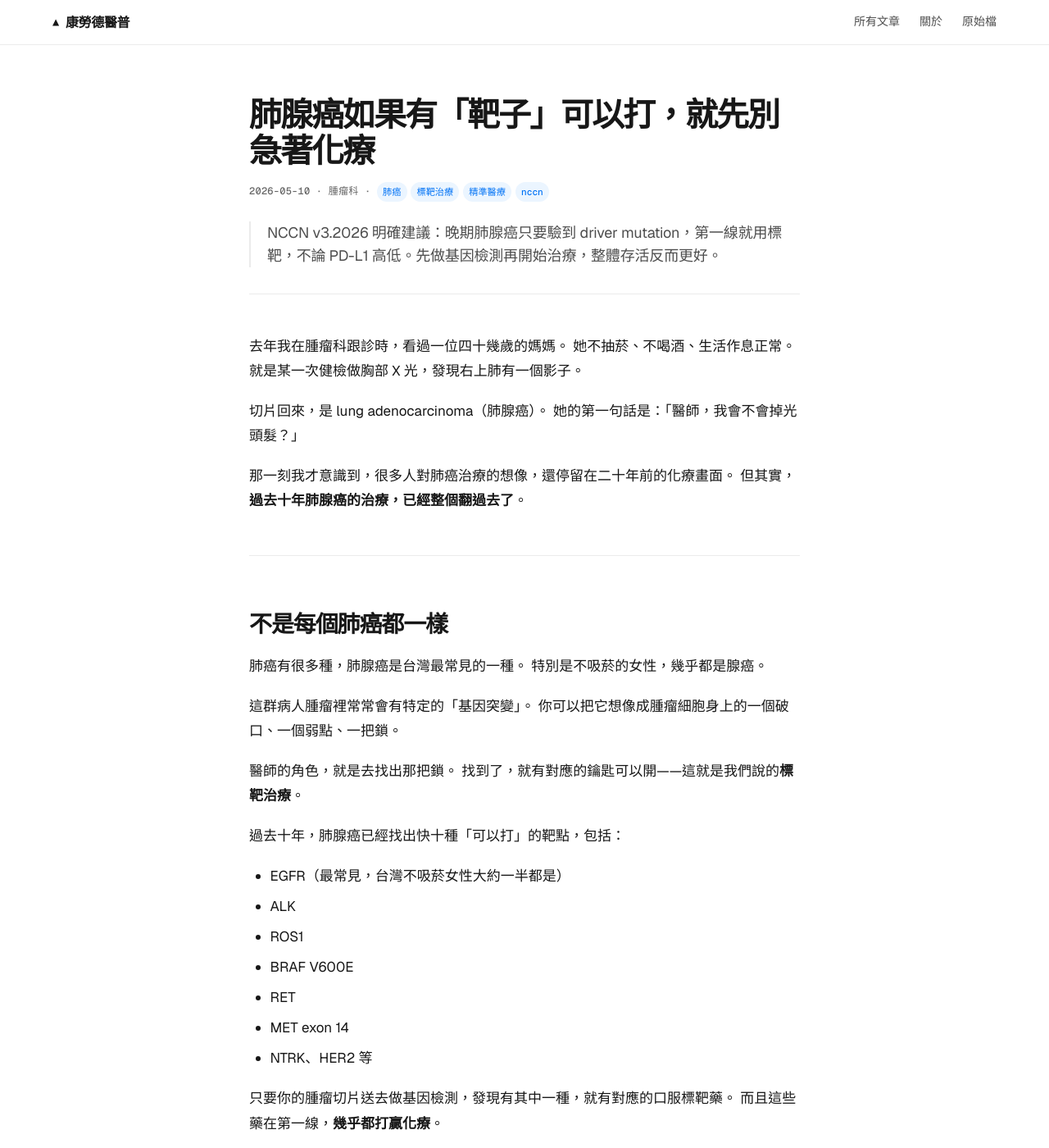
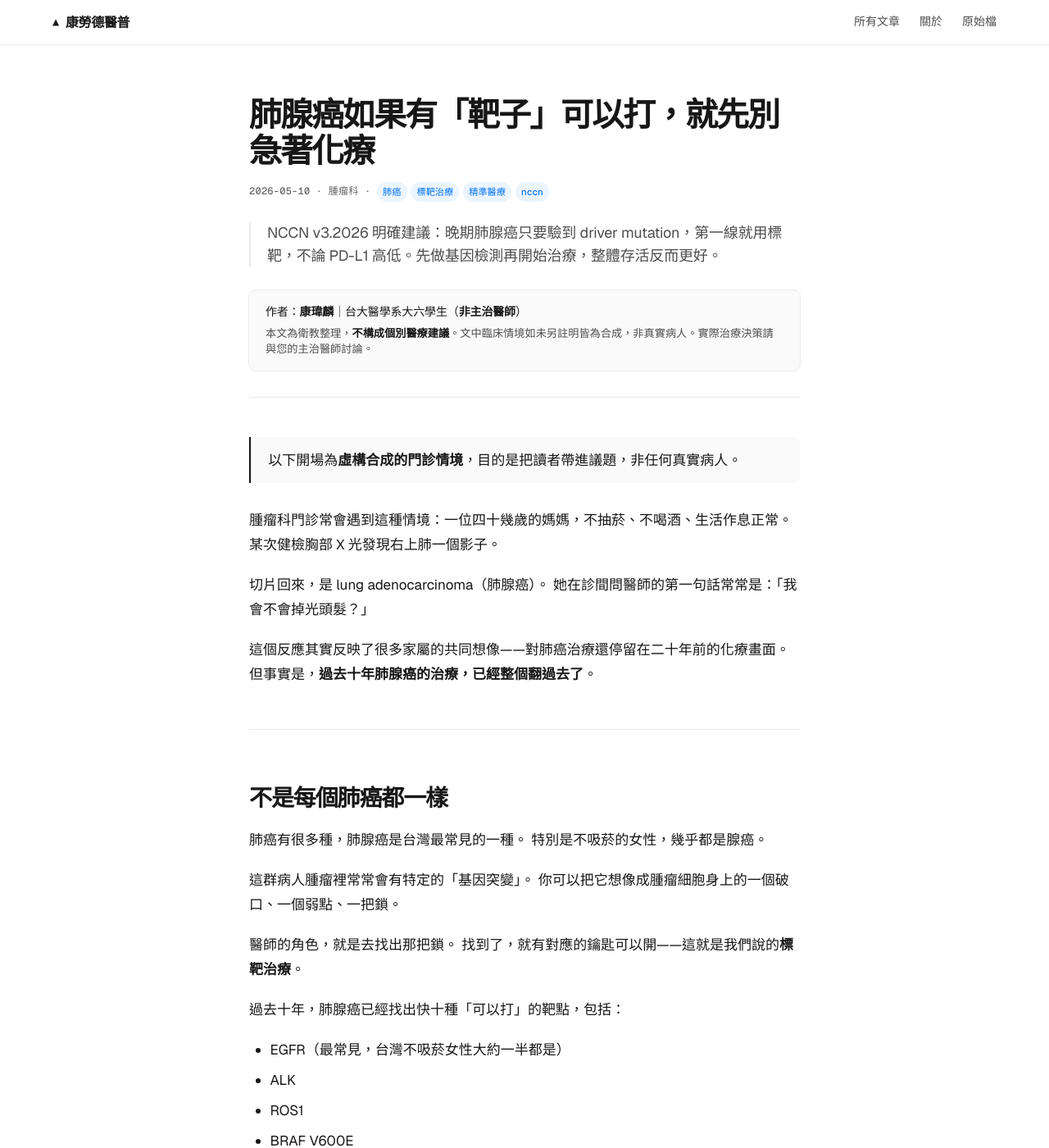
Before and after one commit to fireman333/KlaudeHealthEducation, a Jekyll site: the page built from _posts/2026-05-10-lung-adenocarcinoma-targeted-therapy.md, in a window 1280 px wide and 1400 px high. Shown: the whole window at 82% size. Built offline with Jekyll 4.4.1, drawn with Linux system fonts in a browser that asks for light colours; some of the changed text lies outside the part shown.

Commit message:
legal: add author byline + strengthen disclaimers + reframe first-person opening
Three layered mitigations to clarify author is a medical student (not a
licensed physician) and reduce risk under 醫師法 § 28 / 醫療法 § 84-87 /
民法 negligence:

1. _layouts/post.html: add .post-disclaimer-byline auto-rendered on
   every post header — states author = medical student (not attending),
   case scenarios are composite, not individual medical advice
2. assets/css/style.css: vercel-style card for the byline (subtle bg,
   light ring, stays within design system)
3. about.md: prominent ⚠ banner — no medical license, no individual
   case consultations, all clinical scenarios composite
4. lung adeno post: opening reframed from "去年我在腫瘤科跟診時" (could
   imply clinical authority) to neutral "腫瘤科門診常會遇到這種情境";
   explicit > 虛構合成情境 callout at the top; closing reframed as
   "假想情境" rather than tracking a real patient

Co-Authored-By: Claude Opus 4.7 (1M context) <noreply@anthropic.com>

```diff
--- a/_layouts/post.html
+++ b/_layouts/post.html
@@ -12,6 +12,11 @@ layout: default
     {% if page.summary %}
     <p class="post-summary">{{ page.summary }}</p>
     {% endif %}
+
+    <aside class="post-disclaimer-byline" role="note">
+      <p class="byline">作者：<strong>康瑋麟</strong>｜台大醫學系大六學生（<strong>非主治醫師</strong>）</p>
+      <p class="byline-disclaimer">本文為衛教整理，<strong>不構成個別醫療建議</strong>。文中臨床情境如未另註明皆為合成，非真實病人。實際治療決策請與您的主治醫師討論。</p>
+    </aside>
   </header>
 
   <div class="post-content">
--- a/_posts/2026-05-10-lung-adenocarcinoma-targeted-therapy.md
+++ b/_posts/2026-05-10-lung-adenocarcinoma-targeted-therapy.md
@@ -21,15 +21,16 @@ sources:
     url: "https://www.iaslc.org/iaslc-news/press-release/flaura2-trial-shows-osimertinib-plus-chemotherapy-improves-overall"
 ---
 
-去年我在腫瘤科跟診時，看過一位四十幾歲的媽媽。
-她不抽菸、不喝酒、生活作息正常。
-就是某一次健檢做胸部 X 光，發現右上肺有一個影子。
+> 以下開場為**虛構合成的門診情境**，目的是把讀者帶進議題，非任何真實病人。
+
+腫瘤科門診常會遇到這種情境：一位四十幾歲的媽媽，不抽菸、不喝酒、生活作息正常。
+某次健檢胸部 X 光發現右上肺一個影子。
 
 切片回來，是 lung adenocarcinoma（肺腺癌）。
-她的第一句話是：「醫師，我會不會掉光頭髮？」
+她在診間問醫師的第一句話常常是：「我會不會掉光頭髮？」
 
-那一刻我才意識到，很多人對肺癌治療的想像，還停留在二十年前的化療畫面。
-但其實，**過去十年肺腺癌的治療，已經整個翻過去了**。
+這個反應其實反映了很多家屬的共同想像——對肺癌治療還停留在二十年前的化療畫面。
+但事實是，**過去十年肺腺癌的治療，已經整個翻過去了**。
 
 ---
 
@@ -184,10 +185,12 @@ NCCN 引用了真實世界研究的結論：
 這個十年是精準醫療的十年。
 找對藥，很多人可以把它變成像高血壓糖尿病一樣的慢性病——長期吃藥，照樣上班、旅行、看孩子長大。
 
-那位四十幾歲的媽媽，後來驗到 EGFR exon 19 deletion，開始吃 osimertinib。
-半年後回診，腫瘤已經縮到看不太到了。
-她沒掉頭髮。
+回到開場那個假想情境：如果這位媽媽驗到 EGFR exon 19 deletion，開始吃 osimertinib——
+依 FLAURA 研究數據，半年後回診時腫瘤多半已縮到看不太到。
+而且，她不會掉頭髮。
+
+這就是這個十年精準醫療帶來的改變。
 
 ---
 
-> ⚠ 本文為衛教科普，case 為虛構合成（綜合常見臨床情境，非實際病人）。實際治療決策請與您的主治醫師討論。
+> ⚠ 本文為**衛教科普**，所有臨床情境為**虛構合成**（綜合常見門診情境、非實際病人）。實際治療決策請與您的主治醫師討論。
--- a/assets/css/style.css
+++ b/assets/css/style.css
@@ -316,6 +316,31 @@ hr {
   letter-spacing: -0.01em;
 }
 
+/* Author byline + disclaimer (every post) — vercel card style, prominent enough to read */
+.post-disclaimer-byline {
+  margin: 1.75rem 0 0;
+  padding: 1rem 1.25rem;
+  border-radius: 8px;
+  background: var(--color-surface-tint);
+  box-shadow: var(--shadow-light-ring);
+  font-size: 0.875rem;
+  line-height: 1.55;
+}
+
+.post-disclaimer-byline .byline {
+  margin: 0;
+  color: var(--color-text);
+  font-family: var(--font-sans);
+  letter-spacing: -0.01em;
+}
+
+.post-disclaimer-byline .byline-disclaimer {
+  margin: 0.4em 0 0;
+  color: var(--color-text-secondary);
+  font-size: 0.825rem;
+  line-height: 1.5;
+}
+
 .post-content {
   font-size: 1.0625rem;
   line-height: 1.78;
```
Also changed, not shown: about.md (+19 -8 lines).
